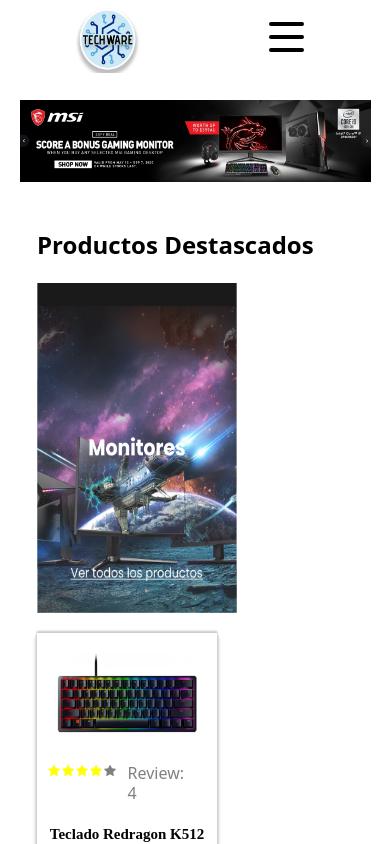
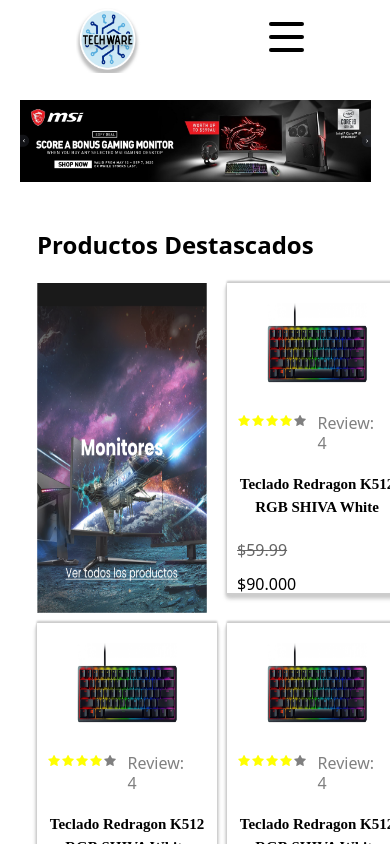
Before and after one commit to No-Country/C8-21-FT-Java-React, a React (Vite) app in the folder FrontEnd/E-commerce/: page / in a window 390 px wide. Shown: the top 844 px of the page. Built offline with nearby package versions, Linux system fonts and the light colour scheme.

Commit message:
:white_check_mark: Modifique las cards del responsive

```diff
--- a/FrontEnd/E-commerce/src/App.jsx
+++ b/FrontEnd/E-commerce/src/App.jsx
@@ -1,10 +1,8 @@
 import React from 'react'
 import Header from './components/Header/index'
-
 import Footer from './components/Footer/index'
 import Login from './components/Login/index'
 import { BrowserRouter, Route, Routes } from 'react-router-dom'
-import { useState } from 'react'
 
 
 const App = () => {
@@ -12,6 +10,7 @@
 
   return (
     <>
+
       <BrowserRouter>
         <Routes>
           <Route path='/' element={<Header />} />
--- a/FrontEnd/E-commerce/src/components/Header/Cards/StyledCards.js
+++ b/FrontEnd/E-commerce/src/components/Header/Cards/StyledCards.js
@@ -32,7 +32,8 @@
         grid-template-columns: 1fr 1fr;
     }
     @media (max-width: 420px){
-        grid-template-columns: 1fr;
+        grid-template-columns: 1fr 1fr;
+        gap: 10px;
     }
 
 
@@ -43,6 +44,11 @@
 
         @media (max-width: 770px){
             width: 200px;
+            height: 330px;
+        }
+
+        @media (max-width: 420px){
+            width: 170px;
             height: 330px;
         }
     }
@@ -65,6 +71,13 @@
         width: 200px;
         height: 120px;
         margin: 0px auto;
+
+
+
+        @media (max-width: 420px){
+            width: 140px;
+        }
+
     }
 
     .Starts {
--- a/FrontEnd/E-commerce/src/components/Navbar/index.jsx
+++ b/FrontEnd/E-commerce/src/components/Navbar/index.jsx
@@ -158,7 +158,7 @@
     background-color: #222;
     position: absolute;
     top: -1000px;
-    left: -1000px;
+    left: -10000px;
     width: 100%;
     height: 100%;
     z-index: 1;
```
Also changed, not shown: 1 other file (tests, documents, lock files or other folders).
